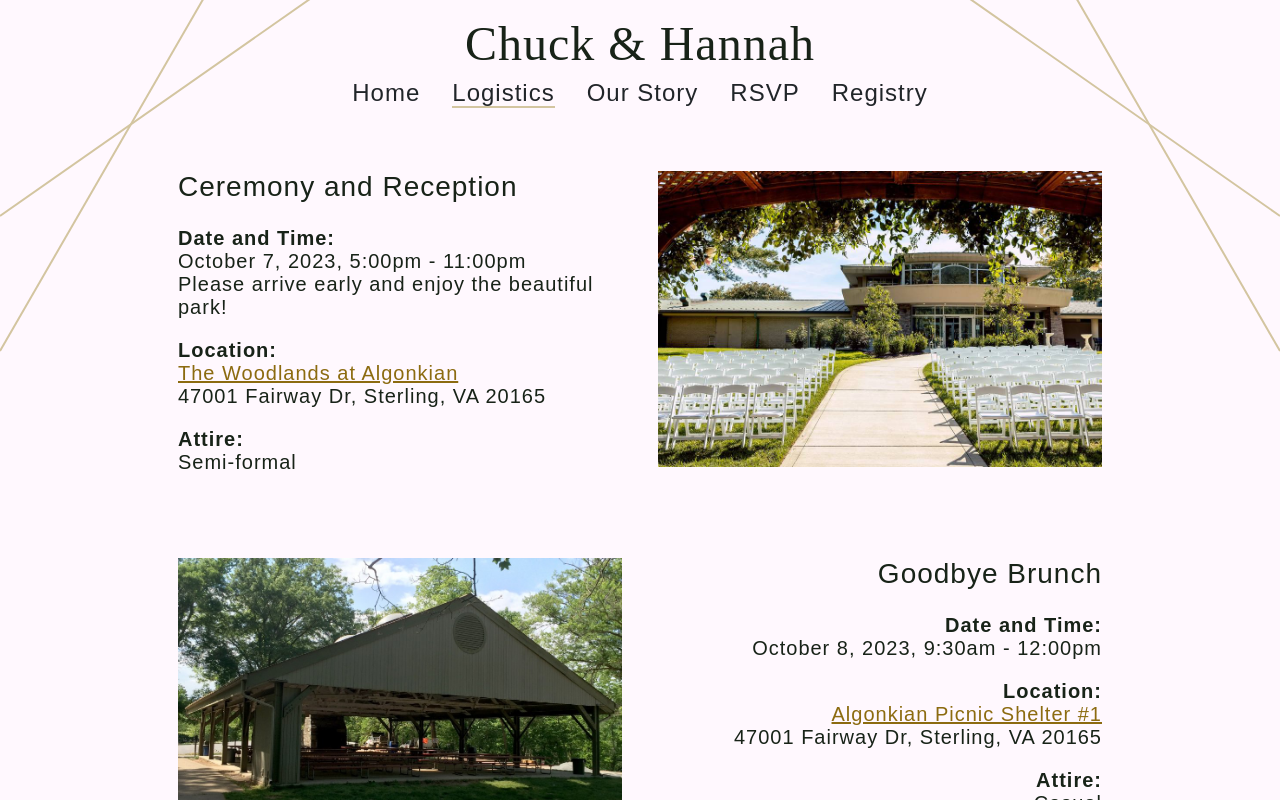
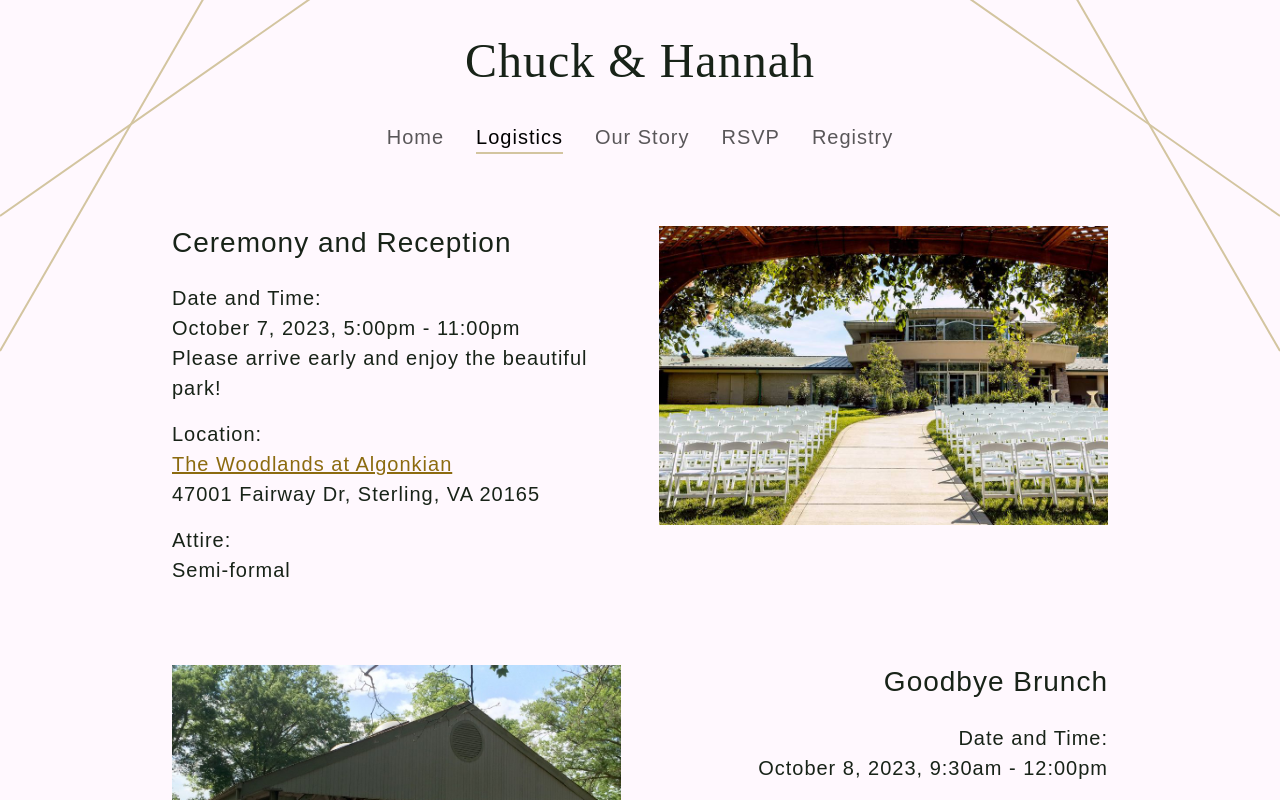
Before and after one commit to HannahStahl/wedding, a React (Create React App) app: page /logistics in a window 1280 px wide. Shown: the top 800 px of the page. Built offline with nearby package versions, Linux system fonts and the light colour scheme; a web font is replaced by a local one.

Commit message:
Mobile nav & styling

```diff
--- a/package.json
+++ b/package.json
@@ -6,8 +6,10 @@
     "@testing-library/jest-dom": "^5.16.5",
     "@testing-library/react": "^13.4.0",
     "@testing-library/user-event": "^13.5.0",
+    "bootstrap": "^5.3.0",
     "react": "^18.2.0",
     "react-awesome-reveal": "^4.2.3",
+    "react-bootstrap": "^2.7.4",
     "react-dom": "^18.2.0",
     "react-icons": "^4.9.0",
     "react-responsive-masonry": "^2.1.7",
--- a/public/index.html
+++ b/public/index.html
@@ -27,6 +27,12 @@
     <link rel="preconnect" href="https://fonts.gstatic.com" crossorigin>
     <link href="https://fonts.googleapis.com/css2?family=Ysabeau:ital,wght@0,1;0,100;0,200;0,300;0,400;0,500;0,600;0,700;0,800;0,900;0,1000;1,1;1,100;1,200;1,300;1,400;1,500;1,600;1,700;1,800;1,900;1,1000&display=swap" rel="stylesheet">
     <link href="https://fonts.googleapis.com/css2?family=La+Belle+Aurore&display=swap" rel="stylesheet">
+    <link
+      rel="stylesheet"
+      href="https://cdn.jsdelivr.net/npm/bootstrap@5.3.0/dist/css/bootstrap.min.css"
+      integrity="sha384-9ndCyUaIbzAi2FUVXJi0CjmCapSmO7SnpJef0486qhLnuZ2cdeRhO02iuK6FUUVM"
+      crossorigin="anonymous"
+    />
     <title>Chuck and Hannah</title>
   </head>
   <body>
--- a/src/App.css
+++ b/src/App.css
@@ -11,7 +11,7 @@ body {
   }
 }
 
-.container {
+.app-container {
   margin: 1rem;
   @media only screen and (max-width: 600px) {
     margin: 0.5rem;
@@ -57,13 +57,6 @@ a:hover {
   color: #8c6b10;
 }
 
-nav {
-  margin-bottom: 3rem;
-  @media only screen and (max-width: 600px) {
-    display: none;
-  }
-}
-
 nav a {
   color: rgb(33, 37, 41);
   text-decoration: none;
@@ -78,6 +71,36 @@ nav a:hover {
   color: rgb(33, 37, 41);
 }
 
+.navbar-nav {
+  margin: auto;
+}
+
+.nav-link {
+  padding: 0 !important;
+}
+
+.navbar-toggler {
+  border: none;
+}
+
+.navbar-toggler:focus {
+  box-shadow: none;
+}
+
+.navbar-collapse {
+  margin-top: 1rem;
+}
+
+.navbar-expand-lg {
+  margin-bottom: 2rem;
+  @media only screen and (max-width: 991px) {
+    margin-top: -4.5rem;
+  }
+  @media only screen and (max-width: 600px) {
+    margin-top: -3.75rem;
+  }
+}
+
 .home-header-wrapper {
   display: flex;
   justify-content: center;
@@ -86,6 +109,9 @@ nav a:hover {
 
 nav a.active, .home-header {
   border-bottom: solid 2px #d3c5a0;
+  @media only screen and (max-width: 991px) {
+    border-bottom: unset;
+  }
 }
 
 .home-subheader {
@@ -95,9 +121,15 @@ nav a.active, .home-header {
 .header {
   font-family: 'La Belle Aurore', cursive;
   font-size: 48px;
+  margin-top: 2rem;
   @media only screen and (max-width: 600px) {
     font-size: 32px;
   }
+}
+
+.header a {
+  color: #182318;
+  text-decoration: none;
 }
 
 .home-img {
@@ -105,7 +137,7 @@ nav a.active, .home-header {
   width: 75%;
   max-width: 750px;
   @media only screen and (max-width: 600px) {
-    width: 100%;
+    width: 95%;
     max-width: unset;
   }
 }
@@ -119,6 +151,12 @@ nav a.active, .home-header {
     margin-left: 0.5rem;
     margin-top: 0.25rem;
     animation: slide 2s ease-in-out infinite;
+  }
+}
+
+.arrow {
+  @media only screen and (max-width: 600px) {
+    display: none;
   }
 }
 
@@ -146,6 +184,9 @@ nav a.active, .home-header {
 .story .alternating-row {
   margin: 2rem auto;
   flex-wrap: wrap;
+  @media only screen and (max-width: 600px) {
+    margin-bottom: 3rem;
+  }
 }
 
 .story .alternating-row.even-row {
--- a/src/App.js
+++ b/src/App.js
@@ -15,7 +15,7 @@ const App = () => (
   <>
     <Leaves />
     <Lines />
-    <div className="container">
+    <div className="app-container">
       <BrowserRouter>
         <Routes>
           <Route path="/" element={<Layout />}>
--- a/src/components/Layout.js
+++ b/src/components/Layout.js
@@ -1,10 +1,12 @@
 import React from 'react';
-import { Outlet } from 'react-router-dom';
+import { NavLink, Outlet } from 'react-router-dom';
 import NavBar from './NavBar';
 
 const Layout = () => (
   <>
-    <h1 className="header">Chuck & Hannah</h1>
+    <h1 className="header">
+      <NavLink to="/">Chuck & Hannah</NavLink>
+    </h1>
     <NavBar />
     <Outlet />
   </>
--- a/src/components/NavBar.js
+++ b/src/components/NavBar.js
@@ -1,4 +1,6 @@
 import React from 'react';
+import Nav from 'react-bootstrap/Nav';
+import Navbar from 'react-bootstrap/Navbar';
 import { NavLink } from 'react-router-dom';
 
 const NavBar = () => {
@@ -10,13 +12,18 @@ const NavBar = () => {
     { page: "/registry", label: "Registry" },
   ];
   return (
-    <nav>
-      {pages.map(({ page, label }) => (
-        <NavLink key={page} to={page} className={({ isActive }) => isActive ? "active" : undefined}>
-          {label}
-        </NavLink>
-      ))}
-    </nav>
+    <Navbar expand="lg">
+      <Navbar.Toggle aria-controls="responsive-navbar-nav" />
+      <Navbar.Collapse id="responsive-navbar-nav">
+        <Nav className="me-auto">
+          {pages.map(({ page, label }) => (
+            <Nav.Link key={page} as={NavLink} to={page} className={({ isActive }) => isActive ? "active" : undefined}>
+              {label}
+            </Nav.Link>
+          ))}
+        </Nav>
+      </Navbar.Collapse>
+    </Navbar>
   );
 };
 
--- a/src/components/NotFound.js
+++ b/src/components/NotFound.js
@@ -1,7 +1,7 @@
 import React from 'react';
 
 const NotFound = () => (
-  <div>This is the NotFound component.</div>
+  <div>Page not found</div>
 );
 
 export default NotFound;
--- a/src/components/Story.js
+++ b/src/components/Story.js
@@ -5,9 +5,11 @@ import Masonry from 'react-responsive-masonry';
 const Story = () => (
   <div className="story page">
     <div className="alternating-content">
+      <span className="arrow">
         <Fade duration={2000}>
           <img src="/images/arrow-1.png" alt="Arrow 1" />
         </Fade>
+      </span>
       <Fade duration={2000}>
         <div className="alternating-row odd-row">
           <div className="left-align">
@@ -28,9 +30,11 @@ const Story = () => (
           </div>
         </div>
       </Fade>
+      <span className="arrow">
         <Fade duration={2000}>
           <img src="/images/arrow-2.png" alt="Arrow 2" />
         </Fade>
+      </span>
       <Fade duration={2000}>
         <div className="alternating-row even-row">
           <div>
@@ -51,9 +55,11 @@ const Story = () => (
           </div>
         </div>
       </Fade>
+      <span className="arrow">
         <Fade duration={2000}>
           <img src="/images/arrow-3.png" alt="Arrow 3" />
         </Fade>
+      </span>
       <Fade duration={2000}>
         <div className="alternating-row odd-row">
           <div className="right-align">
--- a/src/index.js
+++ b/src/index.js
@@ -1,5 +1,6 @@
 import React from 'react';
 import ReactDOM from 'react-dom/client';
+import 'bootstrap/dist/css/bootstrap.min.css';
 import App from './App';
 import reportWebVitals from './reportWebVitals';
 
```
Also changed, not shown: 1 other file (tests, documents, lock files or other folders). Lines whose indentation alone changed are shown as unchanged.
